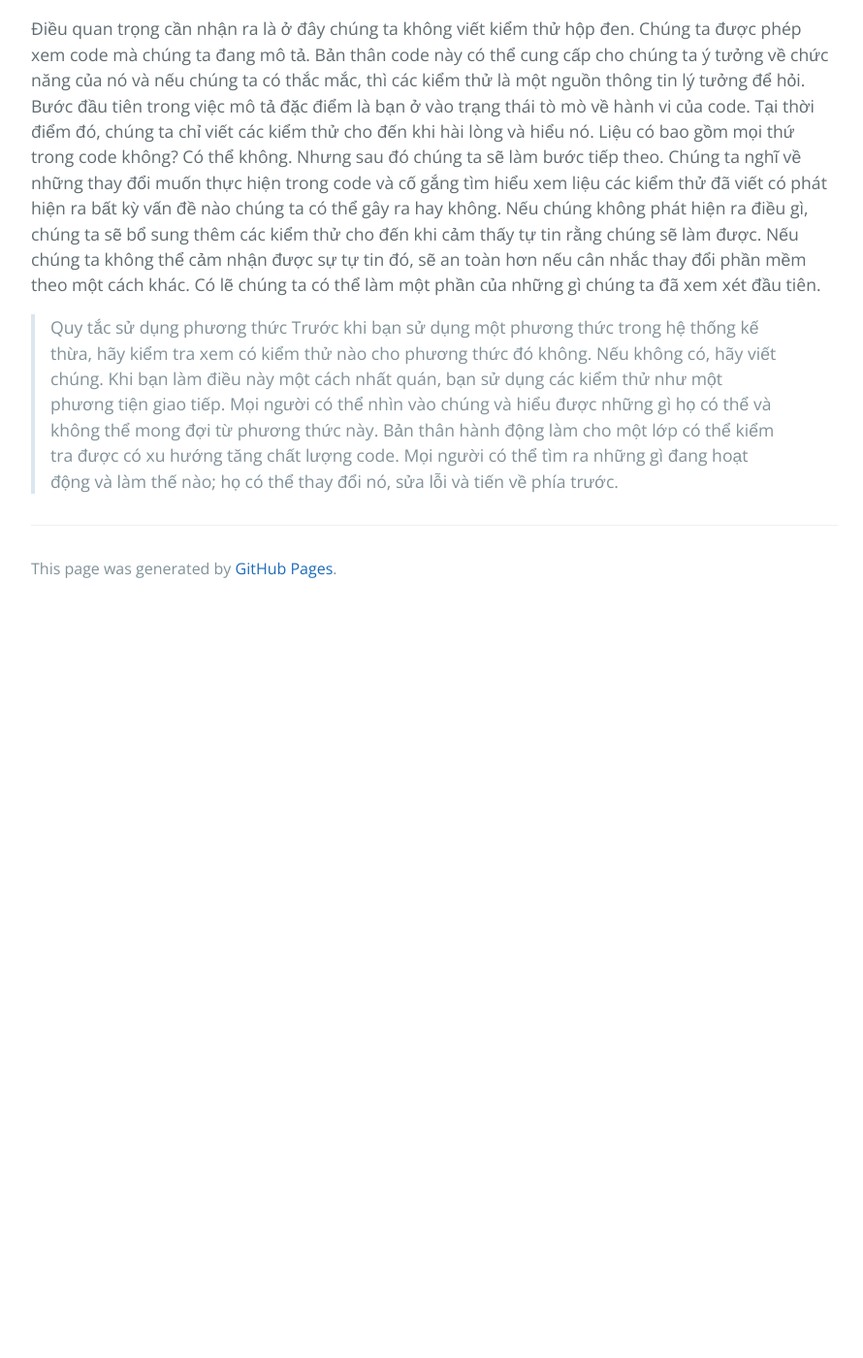
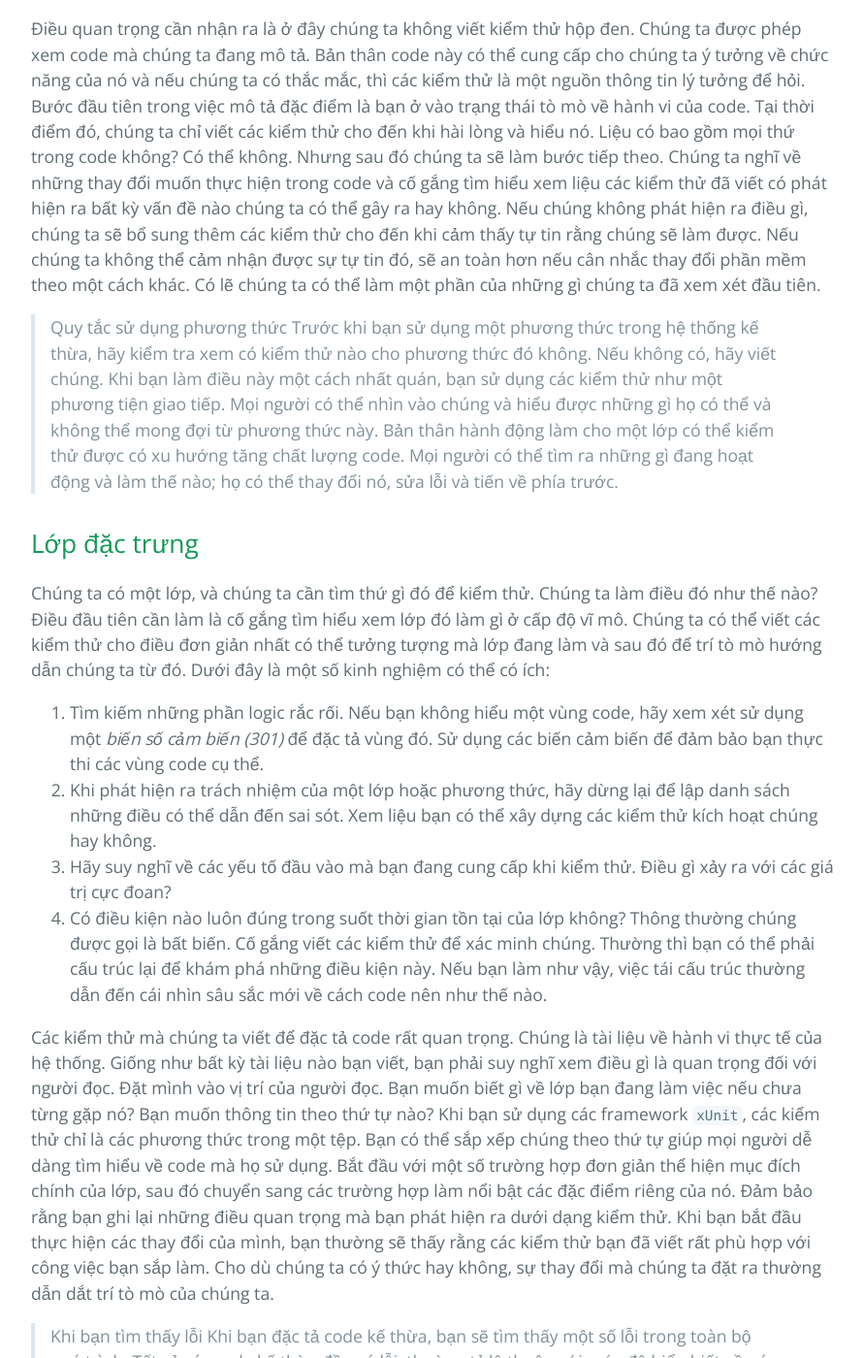
Before and after one commit to HaiBV/haibv.github.io, a Jekyll site: the page built from working-effectively-with-legacy-code/chapter-13-i-need-to-make-a-change-but-i-dont-know-what-tests-to-write.md, in a window 1280 px wide and 1400 px high, scrolled down 3452 px. Shown: the whole window at 97% size, without its empty margins (192-1082 px from the left). Built offline with Jekyll 4.4.1, drawn with Linux system fonts in a browser that asks for light colours; our own code applies the rules of GitHub Pages for plain Markdown files; before the commit the page ends 4082 px from its top, so only the background shows below that; some of the changed text lies outside the part shown.

Commit message:
Book - Working Efectively with Legacy Code - P2 - C13

```diff
--- a/working-effectively-with-legacy-code/chapter-13-i-need-to-make-a-change-but-i-dont-know-what-tests-to-write.md
+++ b/working-effectively-with-legacy-code/chapter-13-i-need-to-make-a-change-but-i-dont-know-what-tests-to-write.md
@@ -74,4 +74,20 @@ Ngoài những gì đã mô tả ở trên, còn rất nhiều điều để nó
 Điều quan trọng cần nhận ra là ở đây chúng ta không viết kiểm thử hộp đen. Chúng ta được phép xem code mà chúng ta đang mô tả. Bản thân code này có thể cung cấp cho chúng ta ý tưởng về chức năng của nó và nếu chúng ta có thắc mắc, thì các kiểm thử là một nguồn thông tin lý tưởng để hỏi. Bước đầu tiên trong việc mô tả đặc điểm là bạn ở vào trạng thái tò mò về hành vi của code. Tại thời điểm đó, chúng ta chỉ viết các kiểm thử cho đến khi hài lòng và hiểu nó. Liệu có bao gồm mọi thứ trong code không? Có thể không. Nhưng sau đó chúng ta sẽ làm bước tiếp theo. Chúng ta nghĩ về những thay đổi muốn thực hiện trong code và cố gắng tìm hiểu xem liệu các kiểm thử đã viết có phát hiện ra bất kỳ vấn đề nào chúng ta có thể gây ra hay không. Nếu chúng không phát hiện ra điều gì, chúng ta sẽ bổ sung thêm các kiểm thử cho đến khi cảm thấy tự tin rằng chúng sẽ làm được. Nếu chúng ta không thể cảm nhận được sự tự tin đó, sẽ an toàn hơn nếu cân nhắc thay đổi phần mềm theo một cách khác. Có lẽ chúng ta có thể làm một phần của những gì chúng ta đã xem xét đầu tiên.
 
 > Quy tắc sử dụng phương thức
-> Trước khi bạn sử dụng một phương thức trong hệ thống kế thừa, hãy kiểm tra xem có kiểm thử nào cho phương thức đó không. Nếu không có, hãy viết chúng. Khi bạn làm điều này một cách nhất quán, bạn sử dụng các kiểm thử như một phương tiện giao tiếp. Mọi người có thể nhìn vào chúng và hiểu được những gì họ có thể và không thể mong đợi từ phương thức này. Bản thân hành động làm cho một lớp có thể kiểm tra được có xu hướng tăng chất lượng code. Mọi người có thể tìm ra những gì đang hoạt động và làm thế nào; họ có thể thay đổi nó, sửa lỗi và tiến về phía trước.
+> Trước khi bạn sử dụng một phương thức trong hệ thống kế thừa, hãy kiểm tra xem có kiểm thử nào cho phương thức đó không. Nếu không có, hãy viết chúng. Khi bạn làm điều này một cách nhất quán, bạn sử dụng các kiểm thử như một phương tiện giao tiếp. Mọi người có thể nhìn vào chúng và hiểu được những gì họ có thể và không thể mong đợi từ phương thức này. Bản thân hành động làm cho một lớp có thể kiểm thử được có xu hướng tăng chất lượng code. Mọi người có thể tìm ra những gì đang hoạt động và làm thế nào; họ có thể thay đổi nó, sửa lỗi và tiến về phía trước.
+
+## Lớp đặc trưng
+
+Chúng ta có một lớp, và chúng ta cần tìm thứ gì đó để kiểm thử. Chúng ta làm điều đó như thế nào? Điều đầu tiên cần làm là cố gắng tìm hiểu xem lớp đó làm gì ở cấp độ vĩ mô. Chúng ta có thể viết các kiểm thử cho điều đơn giản nhất có thể tưởng tượng mà lớp đang làm và sau đó để trí tò mò hướng dẫn chúng ta từ đó. Dưới đây là một số kinh nghiệm có thể có ích:
+
+1. Tìm kiếm những phần logic rắc rối. Nếu bạn không hiểu một vùng code, hãy xem xét sử dụng một _biến số cảm biến (301)_ để đặc tả vùng đó. Sử dụng các biến cảm biến để đảm bảo bạn thực thi các vùng code cụ thể.
+2. Khi phát hiện ra trách nhiệm của một lớp hoặc phương thức, hãy dừng lại để lập danh sách những điều có thể dẫn đến sai sót. Xem liệu bạn có thể xây dựng các kiểm thử kích hoạt chúng hay không.
+3. Hãy suy nghĩ về các yếu tố đầu vào mà bạn đang cung cấp khi kiểm thử. Điều gì xảy ra với các giá trị cực đoan?
+4. Có điều kiện nào luôn đúng trong suốt thời gian tồn tại của lớp không? Thông thường chúng được gọi là bất biến. Cố gắng viết các kiểm thử để xác minh chúng. Thường thì bạn có thể phải cấu trúc lại để khám phá những điều kiện này. Nếu bạn làm như vậy, việc tái cấu trúc thường dẫn đến cái nhìn sâu sắc mới về cách code nên như thế nào.
+
+Các kiểm thử mà chúng ta viết để đặc tả code rất quan trọng. Chúng là tài liệu về hành vi thực tế của hệ thống. Giống như bất kỳ tài liệu nào bạn viết, bạn phải suy nghĩ xem điều gì là quan trọng đối với người đọc. Đặt mình vào vị trí của người đọc. Bạn muốn biết gì về lớp bạn đang làm việc nếu chưa từng gặp nó? Bạn muốn thông tin theo thứ tự nào? Khi bạn sử dụng các framework `xUnit`, các kiểm thử chỉ là các phương thức trong một tệp. Bạn có thể sắp xếp chúng theo thứ tự giúp mọi người dễ dàng tìm hiểu về code mà họ sử dụng. Bắt đầu với một số trường hợp đơn giản thể hiện mục đích chính của lớp, sau đó chuyển sang các trường hợp làm nổi bật các đặc điểm riêng của nó. Đảm bảo rằng bạn ghi lại những điều quan trọng mà bạn phát hiện ra dưới dạng kiểm thử. Khi bạn bắt đầu thực hiện các thay đổi của mình, bạn thường sẽ thấy rằng các kiểm thử bạn đã viết rất phù hợp với công việc bạn sắp làm. Cho dù chúng ta có ý thức hay không, sự thay đổi mà chúng ta đặt ra thường dẫn dắt trí tò mò của chúng ta.
+
+> Khi bạn tìm thấy lỗi
+> Khi bạn đặc tả code kế thừa, bạn sẽ tìm thấy một số lỗi trong toàn bộ quá trình. Tất cả các code kế thừa đều có lỗi, thường tỷ lệ thuận với mức độ hiểu biết về nó. Bạn nên làm gì khi tìm thấy một lỗi?
+> Câu trả lời tùy thuộc vào tình hình hiện tại. Nếu hệ thống chưa bao giờ được triển khai, câu trả lời rất đơn giản: Bạn nên sửa lỗi. Nếu hệ thống đã được triển khai, bạn cần kiểm tra khả năng ai đó đang phụ thuộc vào hành vi đó, ngay cả khi bạn coi đó là lỗi. Thông thường, phải mất một chút phân tích để tìm ra cách sửa lỗi mà không gây ra hiệu ứng sóng lan truyền.
+> Cách làm ưa thích của tôi là sửa lỗi ngay khi chúng được tìm thấy. Khi hành vi rõ ràng là có lỗi, nó cần được sửa chữa. Nếu bạn nghi ngờ rằng một số hành vi là sai, hãy đánh dấu hành vi đó trong code kiểm thử là đáng ngờ và sau đó báo cáo thêm. Tìm hiểu nhanh nhất có thể xem đó có phải là lỗi hay không và cách tốt nhất để đối phó với nó.
```
